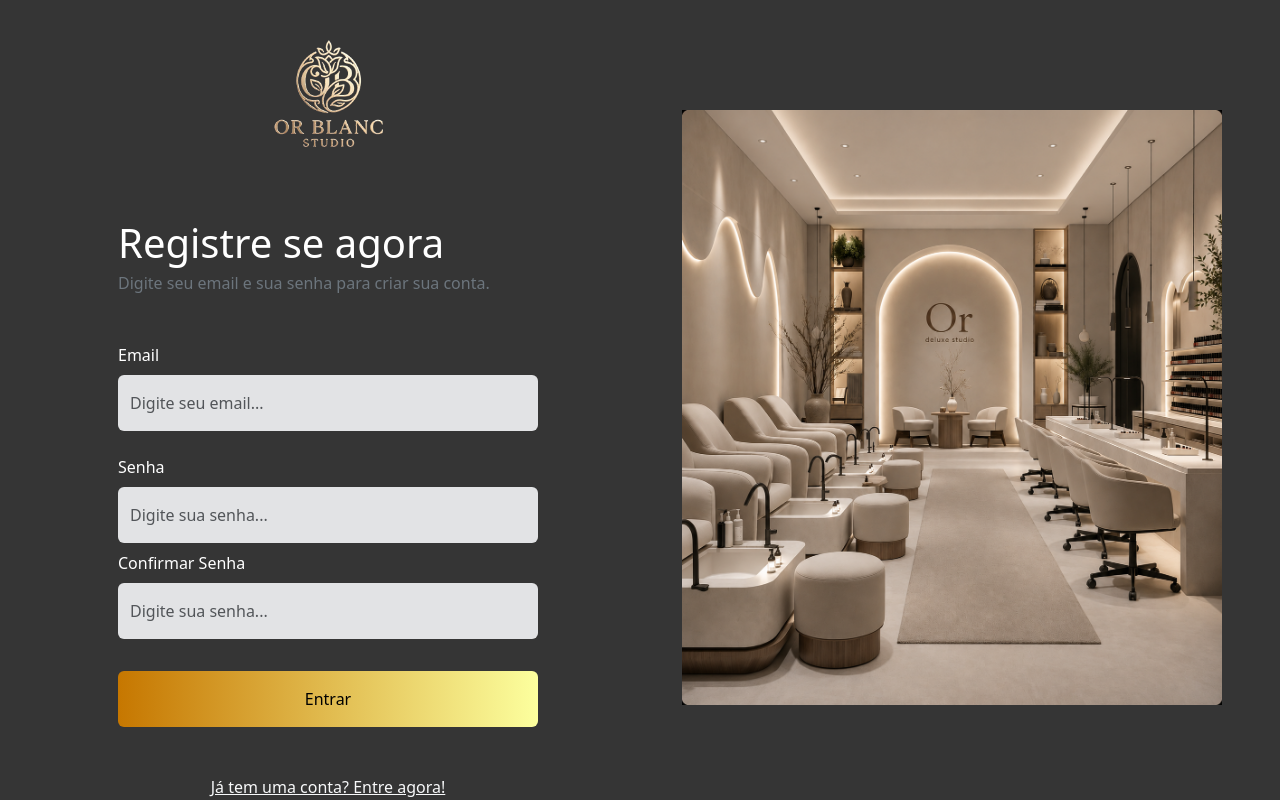
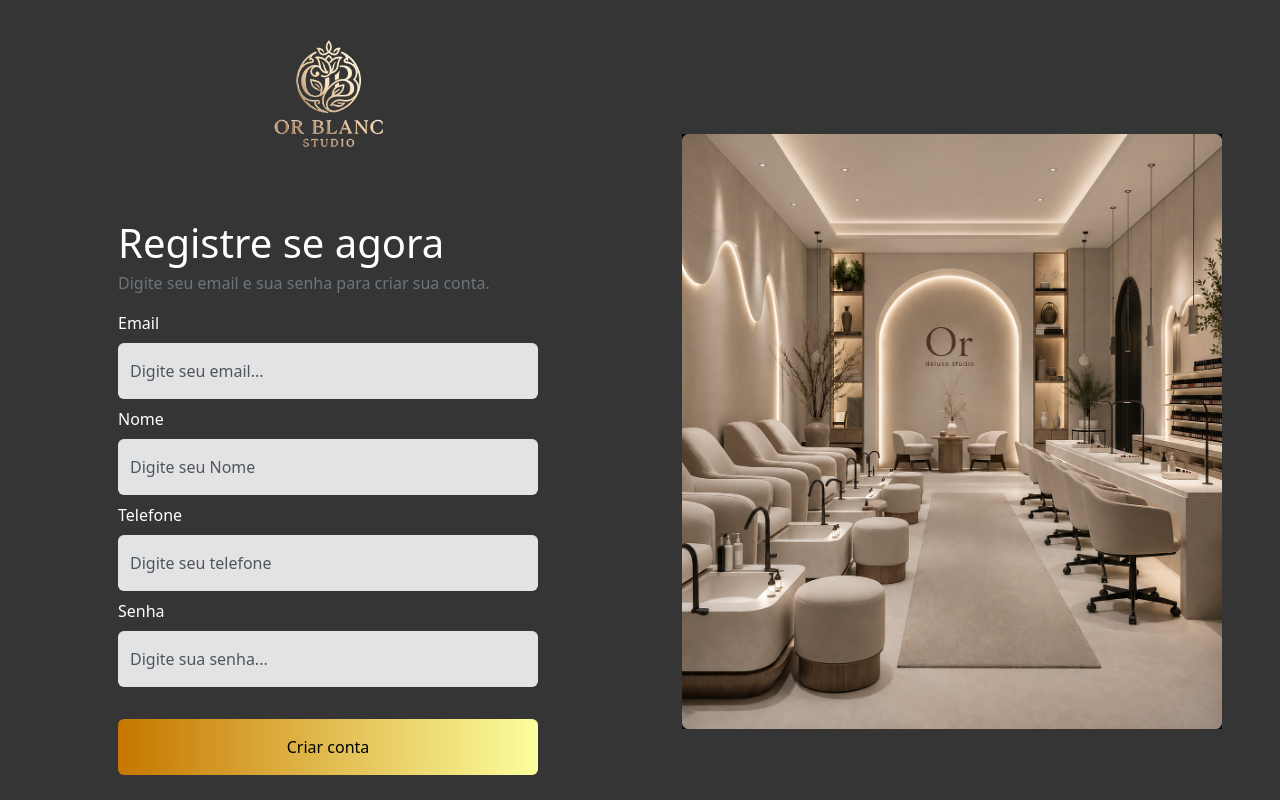
Before and after one commit to Eduardo-Bernal/Or-Blanc-Studio-Front, a Next.js app: page /cadastro in a window 1280 px wide. Built offline with nearby package versions, Linux system fonts and the light colour scheme.

Commit message:
Feat: Cadastro funcionando

```diff
--- a/package.json
+++ b/package.json
@@ -9,6 +9,7 @@
     "lint": "eslint"
   },
   "dependencies": {
+    "bootstrap": "^5.3.8",
     "local-storage": "^2.0.0",
     "next": "16.2.9",
     "react": "19.2.4",
--- a/src/pages/cadastro/index.tsx
+++ b/src/pages/cadastro/index.tsx
@@ -1,97 +1,135 @@
+import { useState } from "react";
+import {cadastro} from "@/pages/api/cadastroService";
+import {erro, notificacao} from "@/utils/toast";
+
+
 export default function Cadastro() {
+    const [form, setForm] = useState({
+        email: "",
+        nome: "",
+        telefone: "",
+        senha: "",
+    });
+    const [loading, setLoading] = useState(false);
+
+    function handleChange(e: React.ChangeEvent<HTMLInputElement>) {
+        setForm({ ...form, [e.target.name]: e.target.value });
+    }
+
+    async function handleSubmit() {
+
+
+        if (!form.email || !form.nome || !form.telefone || !form.senha) {
+            erro("Preenche todos os campos!");
+            return;
+        }
+
+        setLoading(true);
+        try {
+            await cadastro(form.nome, form.telefone, form.email, form.senha);
+            notificacao("Autenticado com sucesso!");
+        } catch (e: any) {
+            erro("Erro ao criar a conta");
+        } finally {
+            setLoading(false);
+        }
+    }
+
     return (
-        <main style={{backgroundColor: '#353535'}} className="container-fluid vh-100">
+        <main style={{ backgroundColor: "#353535" }} className="container-fluid vh-100">
             <div className="row h-100 p-3">
                 <div className="col-lg-6 d-flex align-items-center justify-content-center">
-                    <div
-                        className="w-100"
-                        style={{ maxWidth: "420px" }}
-                    >
+                    <div className="w-100" style={{ maxWidth: "420px" }}>
                         <div className="text-center mb-5">
-                            <img
-                                src="/imgs/logoLogin.png"
-                                alt="Logo"
-                                style={{ width: "140px" }}
-                            />
+                            <img src="/imgs/logoLogin.png" alt="Logo" style={{ width: "140px" }} />
                         </div>
 
-                        <h1 className="text-white fw-light mb-1">
-                            Registre se agora
-                        </h1>
+                        <h1 className="text-white fw-light mb-1">Registre se agora</h1>
 
-                        <p className="text-secondary mb-5">
+                        <p className="text-secondary mb-3">
                             Digite seu email e sua senha para criar sua conta.
                         </p>
 
-                        <div className="mb-4">
-                            <label className="form-label text-white">
-                                Email
-                            </label>
-
+                        <div className="mb-2">
+                            <label className="form-label text-white">Email</label>
                             <input
                                 type="email"
+                                name="email"
+                                value={form.email}
+                                onChange={handleChange}
                                 className="form-control bg-secondary-subtle border-0 py-3"
                                 placeholder="Digite seu email..."
                             />
                         </div>
 
                         <div className="mb-2">
-                            <label className="form-label text-white">
-                                Senha
-                            </label>
-
+                            <label className="form-label text-white">Nome</label>
                             <input
-                                type="password"
+                                type="text"
+                                name="nome"
+                                value={form.nome}
+                                onChange={handleChange}
                                 className="form-control bg-secondary-subtle border-0 py-3"
-                                placeholder="Digite sua senha..."
+                                placeholder="Digite seu Nome"
                             />
                         </div>
 
                         <div className="mb-2">
-                            <label className="form-label text-white">
-                                Confirmar Senha
-                            </label>
+                            <label className="form-label text-white">Telefone</label>
+                            <input
+                                type="tel"
+                                name="telefone"
+                                value={form.telefone}
+                                onChange={handleChange}
+                                className="form-control bg-secondary-subtle border-0 py-3"
+                                placeholder="Digite seu telefone"
+                            />
+                        </div>
 
+                        <div className="mb-2">
+                            <label className="form-label text-white">Senha</label>
                             <input
                                 type="password"
+                                name="senha"
+                                value={form.senha}
+                                onChange={handleChange}
                                 className="form-control bg-secondary-subtle border-0 py-3"
                                 placeholder="Digite sua senha..."
                             />
                         </div>
 
                         <button
+                            onClick={handleSubmit}
+                            disabled={loading}
                             className="btn w-100 py-3 fw-medium mt-4"
                             style={{
                                 background: "linear-gradient(-90deg, #fcff9e 0%, #c67700 100%)",
                                 color: "#000",
                                 border: "none",
                                 minWidth: "120px",
+                                opacity: loading ? 0.7 : 1,
                             }}
                         >
-                            Entrar
+                            {loading ? "Criando conta..." : "Criar conta"}
                         </button>
 
                         <div className="text-center mt-5">
-                            <a
-                                href="#"
-                                className="text-light"
-                            >
+                            <a href="#" className="text-light">
                                 Já tem uma conta? Entre agora!
                             </a>
                         </div>
                     </div>
                 </div>
+
                 <div className="col-lg-6 d-none d-lg-flex justify-content-center align-items-center">
                     <div className="overflow-hidden rounded-4 d-flex align-items-center justify-content-center">
                         <img
                             src="/imgs/loginbg.png"
                             alt="Login"
-                            className=""
-                            style={{width:'90%'}}
+                            style={{ width: "90%" }}
                         />
                     </div>
                 </div>
-
             </div>
         </main>
     );
```
Also changed, not shown: 1 other file (tests, documents, lock files or other folders).
